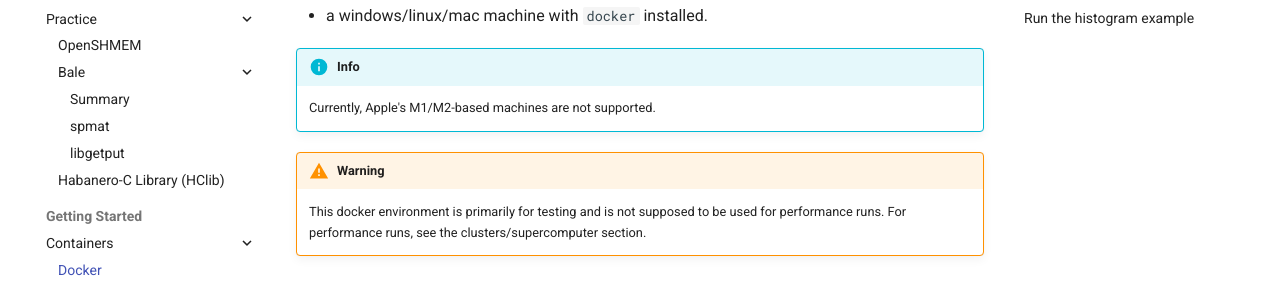
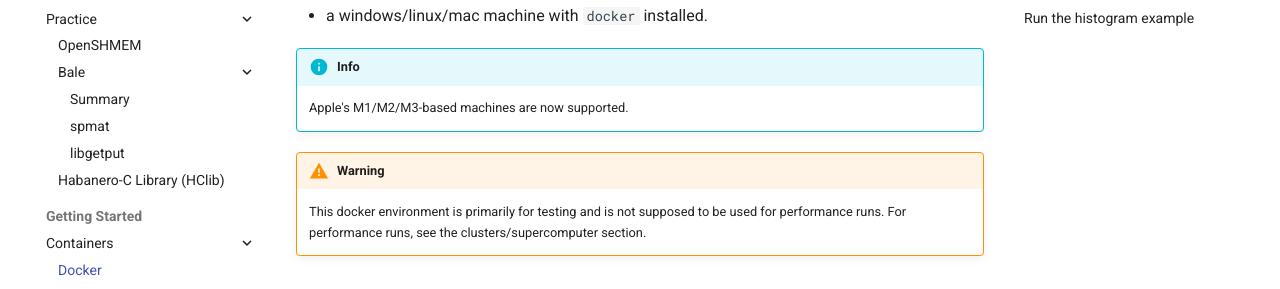
Before and after one commit to ahayashi/hclib-actor, an MkDocs documentation site: the page built from doc/markdowns/getting_started/docker.md, in a window 1280 px wide and 900 px high. Shown: the part 228-517 px from the top of the window. Built offline with MkDocs 1.6.1 and Material for MkDocs 9.7.7, drawn with Linux system fonts in a browser that asks for light colours; comment, search, counter and statistics services are not loaded.

Commit message:
Update docker.md

```diff
--- a/doc/markdowns/getting_started/docker.md
+++ b/doc/markdowns/getting_started/docker.md
@@ -4,7 +4,7 @@
 
 !!! info
 
-    Currently, Apple's M1/M2-based machines are not supported.
+    Apple's M1/M2/M3-based machines are now supported.
 
 !!! warning
 
```
